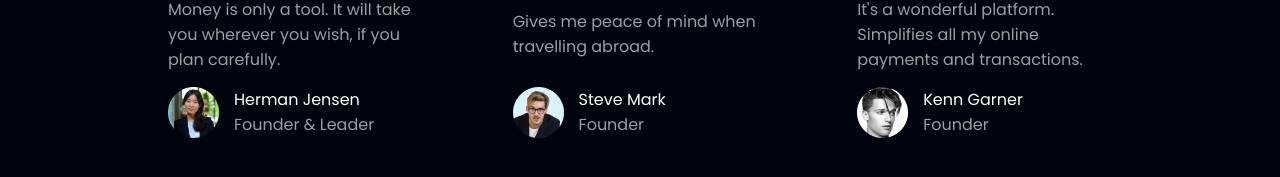
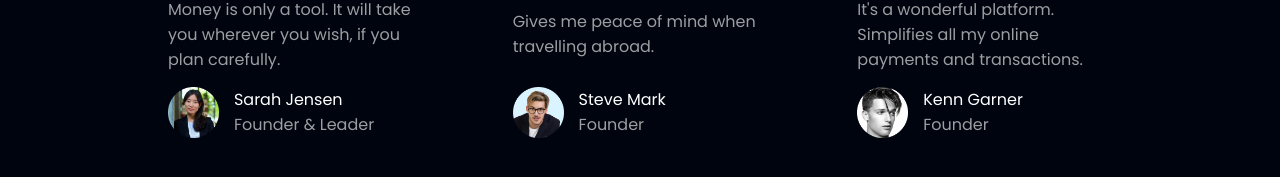
Before and after one commit to ChrisEs146/Bank-Landing, a React (Vite) app: page / in a window 1280 px wide. Shown: the part 2188-2365 px from the top of the page. Built offline with nearby package versions, Linux system fonts and the light colour scheme.

Commit message:
Update: Feedback contants

```diff
--- a/src/Constants/Feedback.ts
+++ b/src/Constants/Feedback.ts
@@ -5,7 +5,7 @@ export const FEEDBACK = {
   reviews: [
     {
       id: "r-1",
-      name: "Herman Jensen",
+      name: "Sarah Jensen",
       title: "Founder & Leader",
       content: "Money is only a tool. It will take you wherever you wish, if you plan carefully.",
       img: people01,
@@ -18,7 +18,7 @@ export const FEEDBACK = {
       img: people02,
     },
     {
-      id: "r-2",
+      id: "r-3",
       name: "Kenn Garner",
       title: "Founder",
       content: "It's a wonderful platform. Simplifies all my online payments and transactions.",
```
